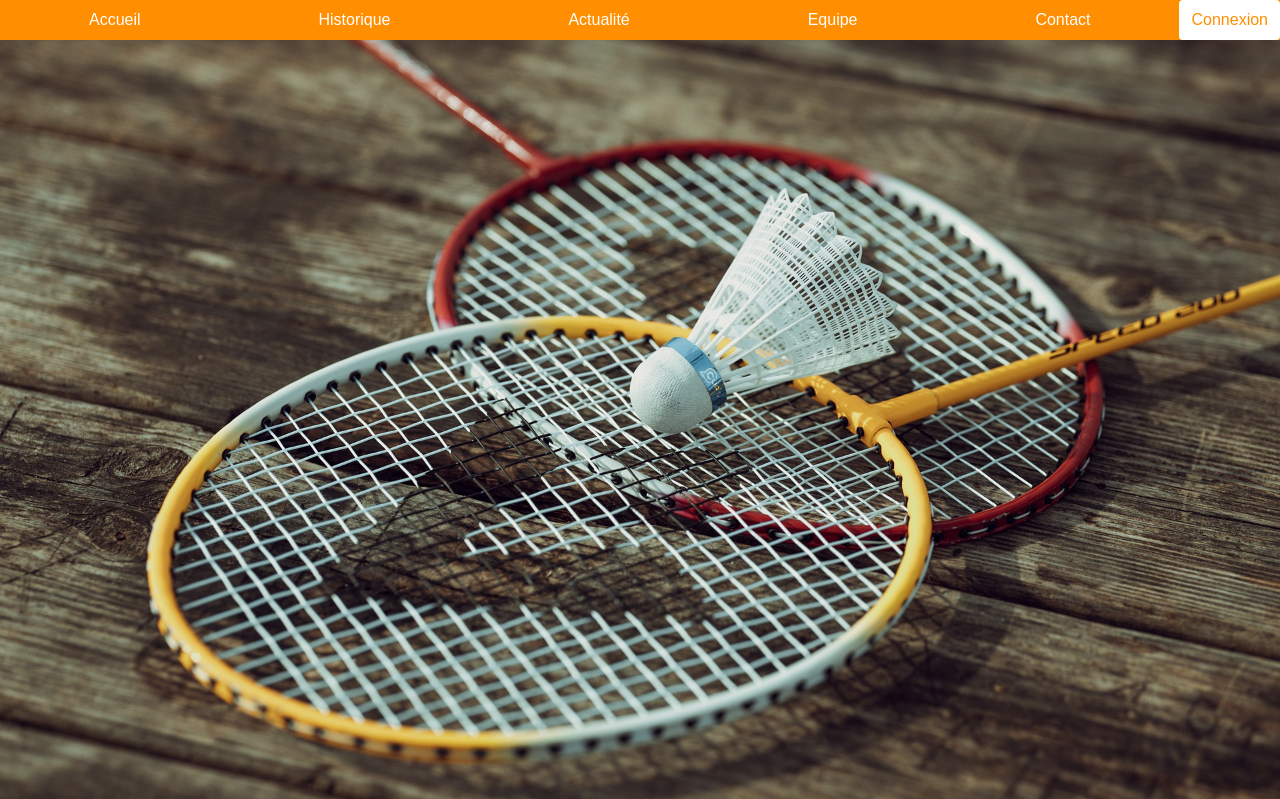
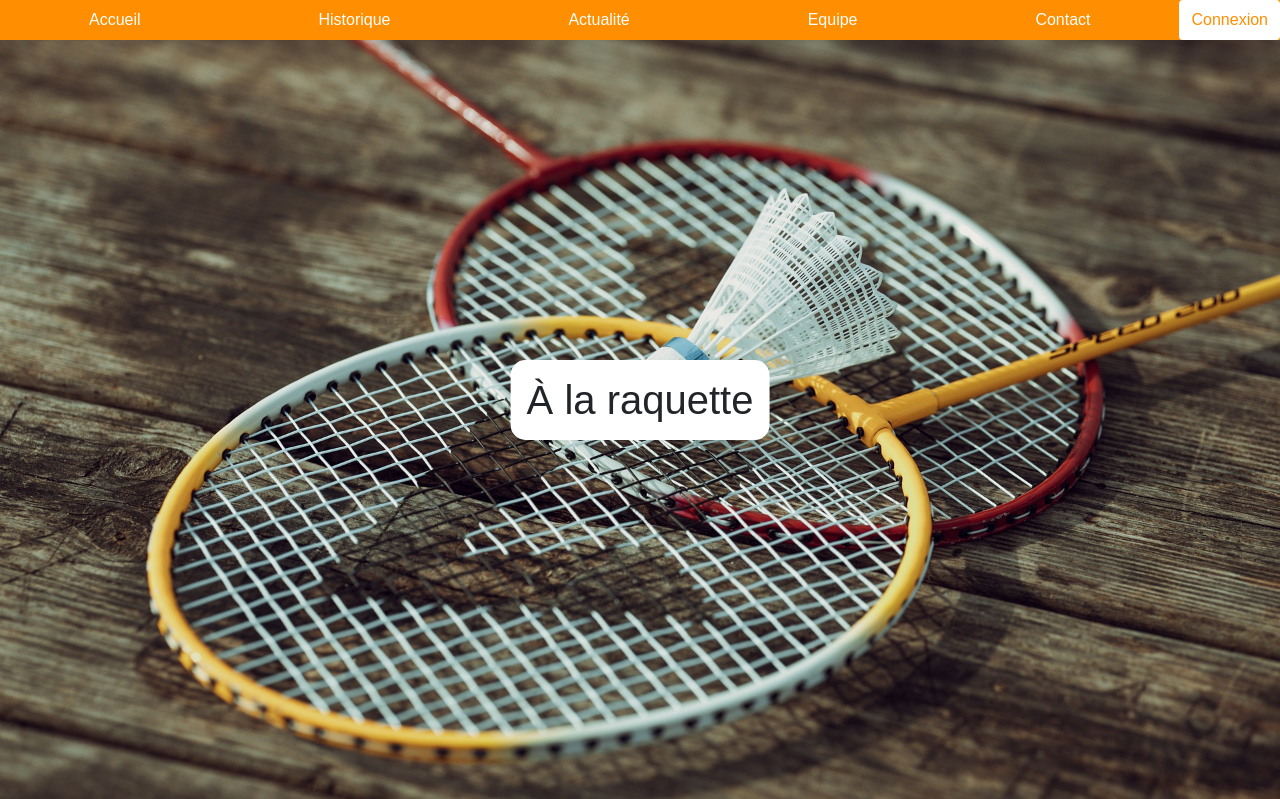
Before and after one commit to Adidooouuu/PHP-SQL, a PHP site: page / in a window 1280 px wide. Shown: the top 799 px of the page. Run offline with PHP 8.4, Linux system fonts and the light colour scheme; data comes from the database, SQL or seed files in the repository; data that the repository does not hold is empty.

Commit message:
Ajout bouton retour vers accueil sur espace utilisateur Création du script de déconnexion sur la page éponyme Ajout du nom de l'association sur le header et dans l'onglet Conditionnement de quel bouton apparait en fonction de l'état de la session Et peut-être encore un autre truc no sé

```diff
--- a/assets/css/style.css
+++ b/assets/css/style.css
@@ -85,6 +85,18 @@ legend{
   width: 100%;
   min-height: 100vh;
   margin : auto;
+}
+
+.header_title
+{
+  background : white;
+  position : absolute;
+  top : 50%;
+  left : 50%;
+  transform: translate(-50%, -50%);
+  text-align : center;
+  padding : 1rem;
+  border-radius : 15px;
 }
 
 .nav
--- a/index.php
+++ b/index.php
@@ -17,7 +17,7 @@ session_start();
     <link href="https://cdn.jsdelivr.net/npm/bootstrap@5.1.2/dist/css/bootstrap.min.css" rel="stylesheet" integrity="sha384-uWxY/CJNBR+1zjPWmfnSnVxwRheevXITnMqoEIeG1LJrdI0GlVs/9cVSyPYXdcSF" crossorigin="anonymous">
     <link rel="stylesheet" type="text/css" href="assets/css/style.css">
     <script src="assets/js/script.js" type="text/javascript"></script>
-    <title>Association sportive</title>
+    <title>À la raquette</title>
   </head>
 
   <body>
@@ -41,9 +41,23 @@ session_start();
             <a class="nav-link" href="#contact-titre">Contact</a>
           </li>
           <!-- Button trigger modal -->
-          <button type="button" class="btn btn-primary" data-bs-toggle="modal" data-bs-target="#exampleModal">Connexion</button>
+          <?php
+            if (!empty($_SESSION['log']['identifiant']) && array_key_exists('identifiant', $_SESSION['log']) && is_string($_SESSION['log']['identifiant']) && !empty($_SESSION['log']['password']) && array_key_exists('password', $_SESSION['log']) && is_string($_SESSION['log']['password']))
+            {
+          ?>
+            <a href="templates/espace_utilisateur.php" class="btn btn-primary">Espace utilisateur</a>
+          <?php
+            }
+            else
+            {
+          ?>
+            <button type="button" class="btn btn-primary" data-bs-toggle="modal" data-bs-target="#exampleModal">Connexion</button>
+          <?php
+            }
+          ?>
         </ul>
       </nav>
+      <h1 class = "header_title">À la raquette</h1>
     </header>
 
     <main id="main-index">
--- a/templates/espace_utilisateur.php
+++ b/templates/espace_utilisateur.php
@@ -32,7 +32,10 @@ session_start();
           echo '<p class="espace-membre espace-membre-flex">Joueur</p>';
         }
         ?>
-        <button type="button" class="btn btn-primary btn_primary_membre espace-membre-flex">Déconnexion</button>
+        <div class="to_flex_end">
+          <a href="../index.php" class="btn btn-primary btn_primary_membre espace-membre-flex">Accueil</a>
+          <a href="deconnexion.php" class="btn btn-primary btn_primary_membre espace-membre-flex">Déconnexion</a>
+        </div>
       </nav>
     </header>
     <main>
```
Also changed, not shown: templates/deconnexion.php (added, +15 -0 lines), 1 other file.
